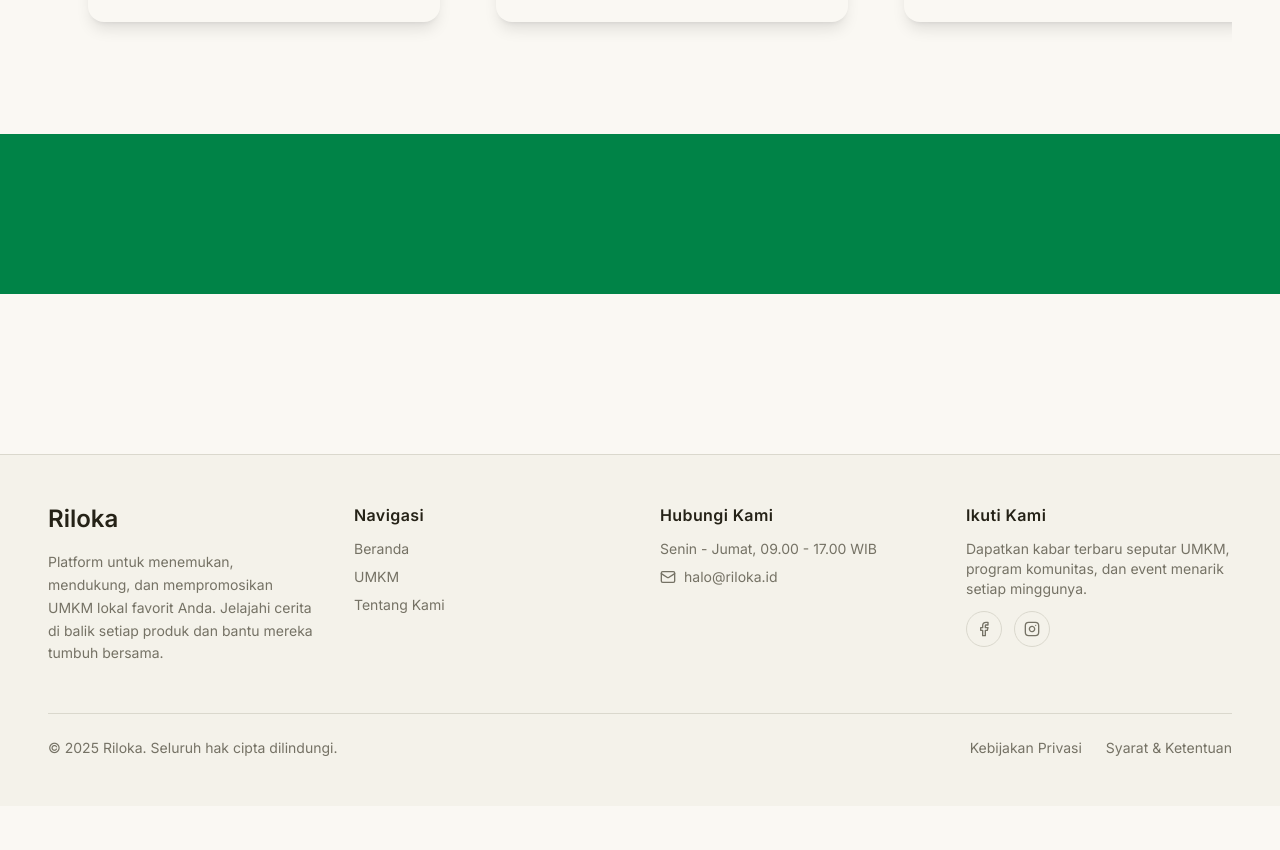
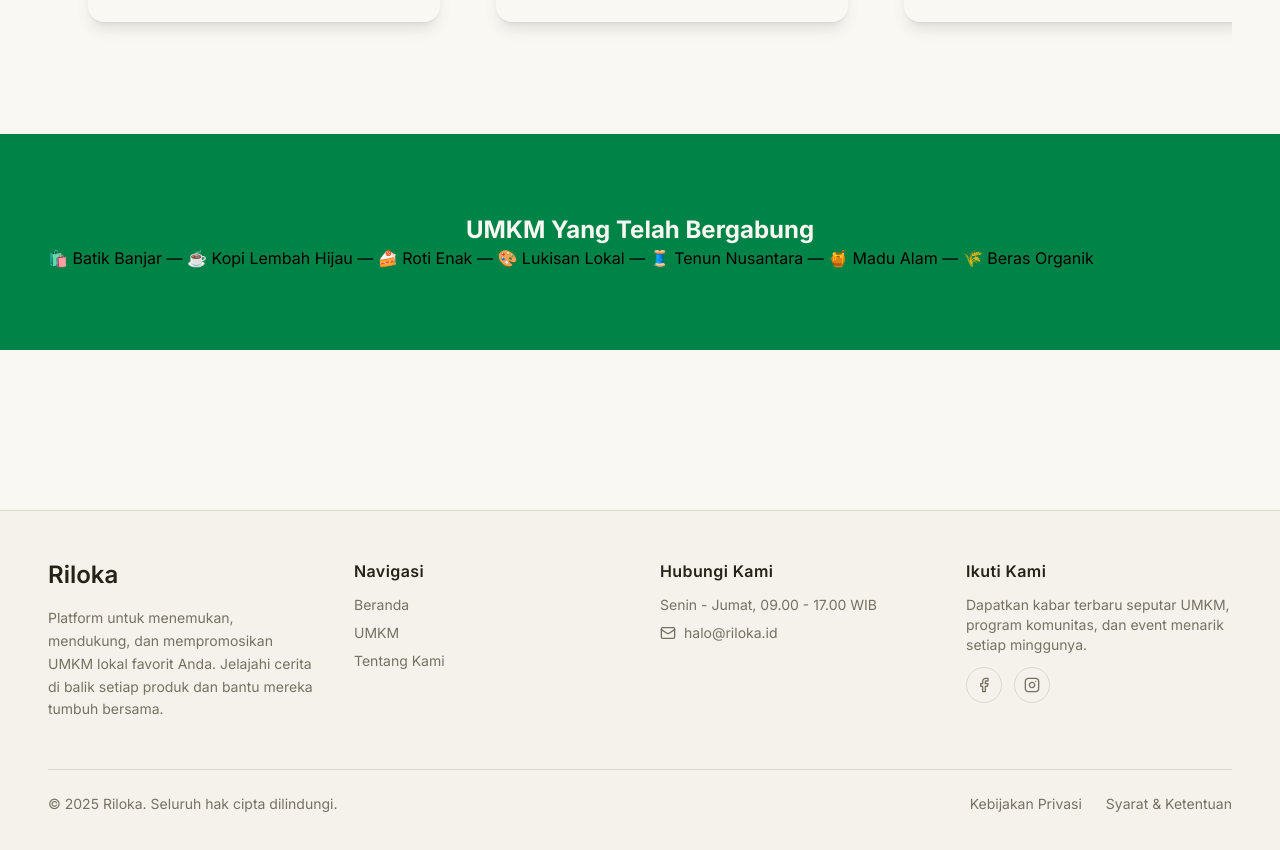
Before and after one commit to mwhehe30/Riloka, a Next.js app: page / in a window 1280 px wide. Shown: the part 2940-3790 px from the top of the page. Before the commit the page ends 3746 px from the top, so only its background shows below. Built offline with nearby package versions, Linux system fonts and the light colour scheme.

Commit message:
blm slesai gue bikin marquee nya, lanjut ntar

```diff
--- a/app/globals.css
+++ b/app/globals.css
@@ -90,6 +90,22 @@ body {
   }
 }
 
+@keyframes marquee {
+  0% {
+    transform: translateX(0);
+  }
+  100% {
+    transform: translateX(-50%);
+  }
+}
+
+.marquee-container {
+  display: flex;
+  width: 200%;
+  animation: marquee 15s linear infinite;
+}
+
+
 .animate-gradient {
   animation: gradient 8s ease infinite;
 }
--- a/app/page.jsx
+++ b/app/page.jsx
@@ -312,7 +312,14 @@ export default function Page() {
 
       {/* marquee */}
       <div className='bg-primary'>
-        <section className='container mx-auto px-6 lg:px-12 py-16 md:py-20'></section>
+        <section className='container mx-auto px-6 lg:px-12 py-16 md:py-20'>
+          <h2 className='text-white text-center font-bold text-2xl'>UMKM Yang Telah Bergabung</h2>
+          <div className='overflow-hidden whitespace-nowrap'>
+            <div className='marquee'>
+               🛍️ Batik Banjar — ☕ Kopi Lembah Hijau — 🍰 Roti Enak — 🎨 Lukisan Lokal — 🧵 Tenun Nusantara — 🍯 Madu Alam — 🌾 Beras Organik
+            </div>
+          </div>
+        </section>
       </div>
 
       {/* testimonial */}
```
